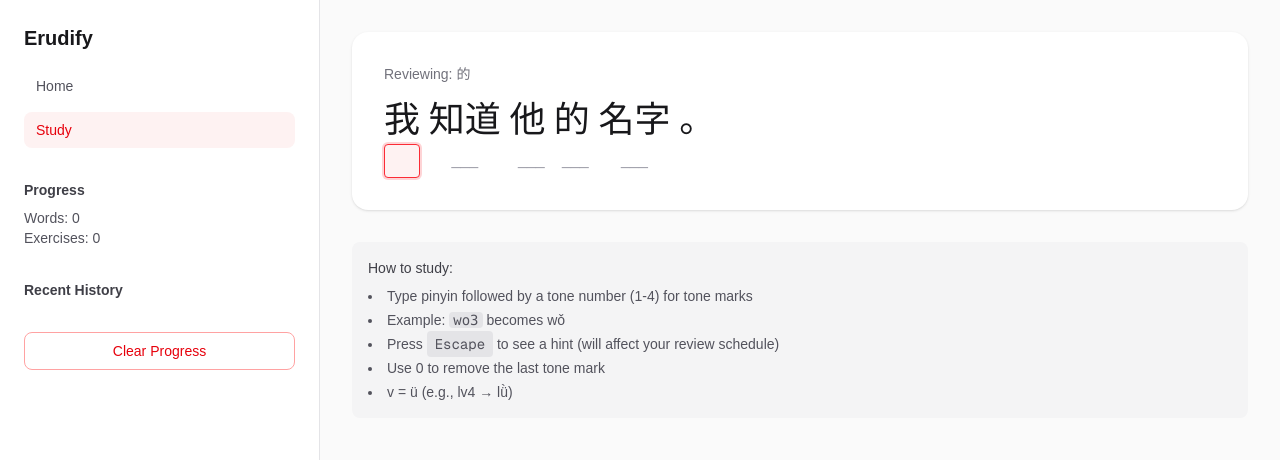
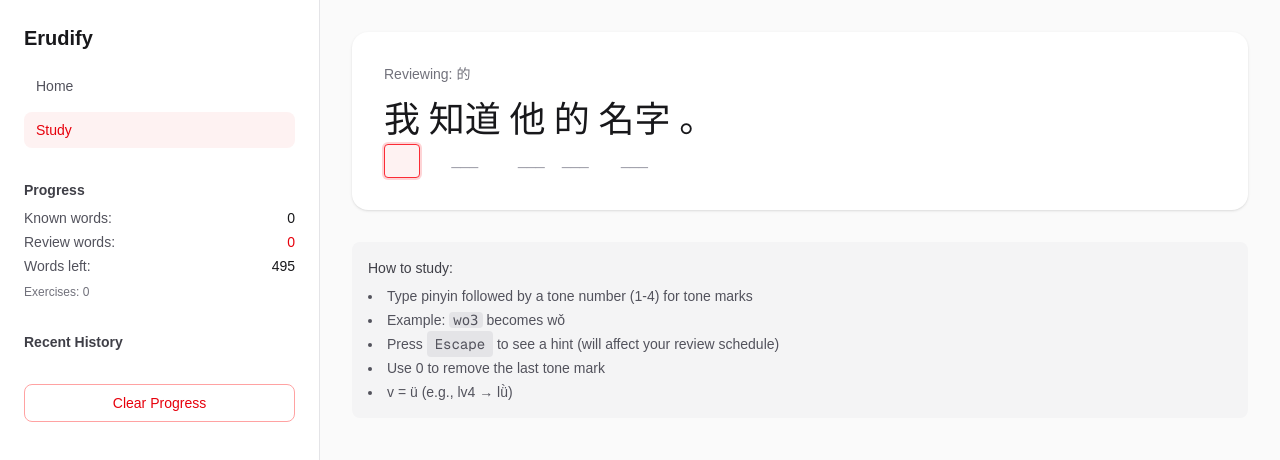
Before and after one commit to erudify/app.js, a Next.js app: page /read in a window 1280 px wide. Shown: the top 460 px of the page. Built offline with nearby package versions, Linux system fonts and the light colour scheme.

Commit message:
Update progress sidebar with known, review, and remaining word counts (#13)

```diff
--- a/src/app/read/page.tsx
+++ b/src/app/read/page.tsx
@@ -219,6 +219,26 @@ export default function ReadPage() {
 
     loadData();
   }, []);
+
+  // Calculate progress stats
+  const stats = useMemo(() => {
+    const now = Date.now();
+    const wordEntries = Object.values(progress.words);
+
+    const knownCount = wordEntries.filter((w) => w.nextReview > now).length;
+    const reviewCount = wordEntries.filter((w) => w.nextReview <= now).length;
+
+    // Words left in course:
+    // We need to know which words in orderedWordList are NOT in progress.words
+    const progressWordsSet = new Set(Object.keys(progress.words));
+    const leftCount = orderedWordList.filter((word) => !progressWordsSet.has(word)).length;
+
+    return {
+      known: knownCount,
+      review: reviewCount,
+      left: leftCount,
+    };
+  }, [progress, orderedWordList]);
 
   // Calculate the next exercise recommendation
   const nextExerciseData = useMemo(() => {
@@ -455,9 +475,28 @@ export default function ReadPage() {
           <h3 className="mb-2 text-sm font-semibold text-zinc-700 dark:text-zinc-300">
             Progress
           </h3>
-          <div className="text-sm text-zinc-600 dark:text-zinc-400">
-            <div>Words: {Object.keys(progress.words).length}</div>
-            <div>Exercises: {progress.seenExercises.size}</div>
+          <div className="space-y-1 text-sm text-zinc-600 dark:text-zinc-400">
+            <div className="flex justify-between">
+              <span>Known words:</span>
+              <span className="font-medium text-zinc-900 dark:text-zinc-100">
+                {stats.known}
+              </span>
+            </div>
+            <div className="flex justify-between">
+              <span>Review words:</span>
+              <span className="font-medium text-red-600 dark:text-red-400">
+                {stats.review}
+              </span>
+            </div>
+            <div className="flex justify-between">
+              <span>Words left:</span>
+              <span className="font-medium text-zinc-900 dark:text-zinc-100">
+                {stats.left}
+              </span>
+            </div>
+          </div>
+          <div className="mt-2 text-xs text-zinc-500">
+            Exercises: {progress.seenExercises.size}
           </div>
         </div>
 
```
